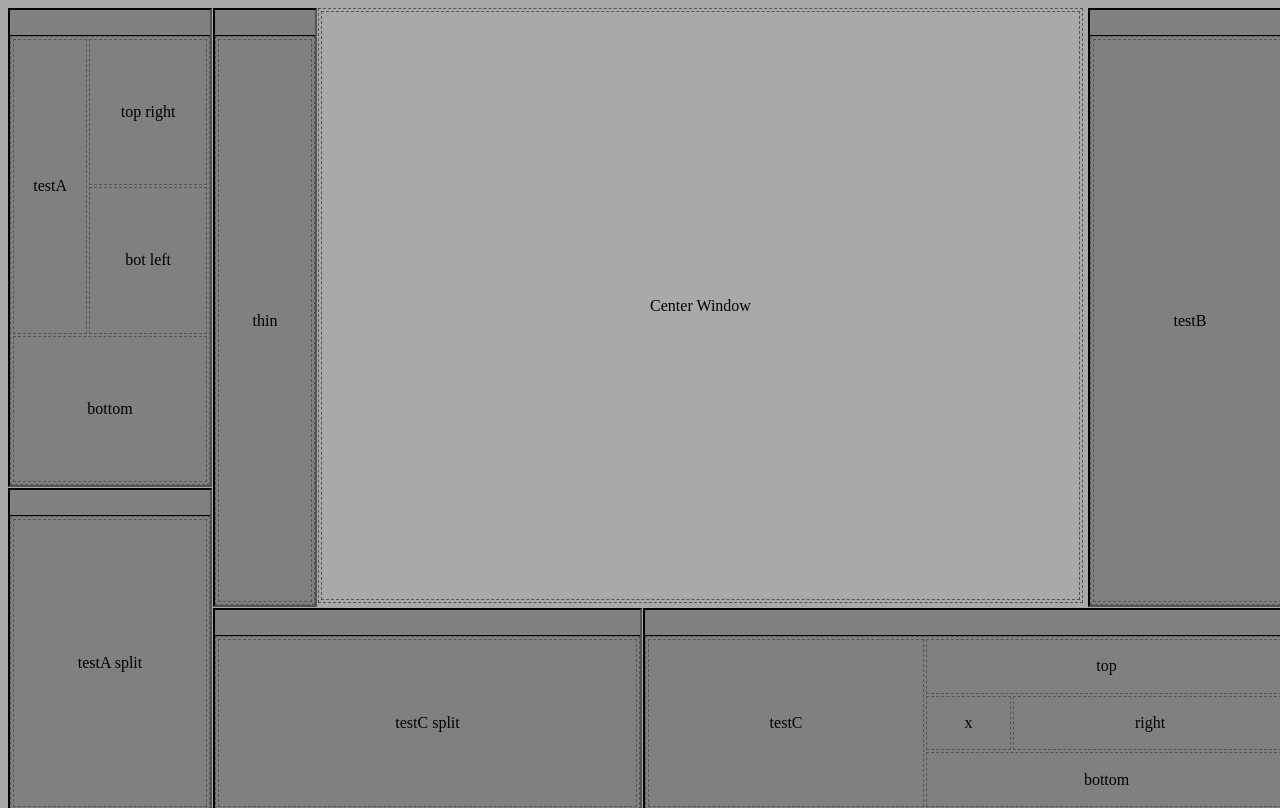
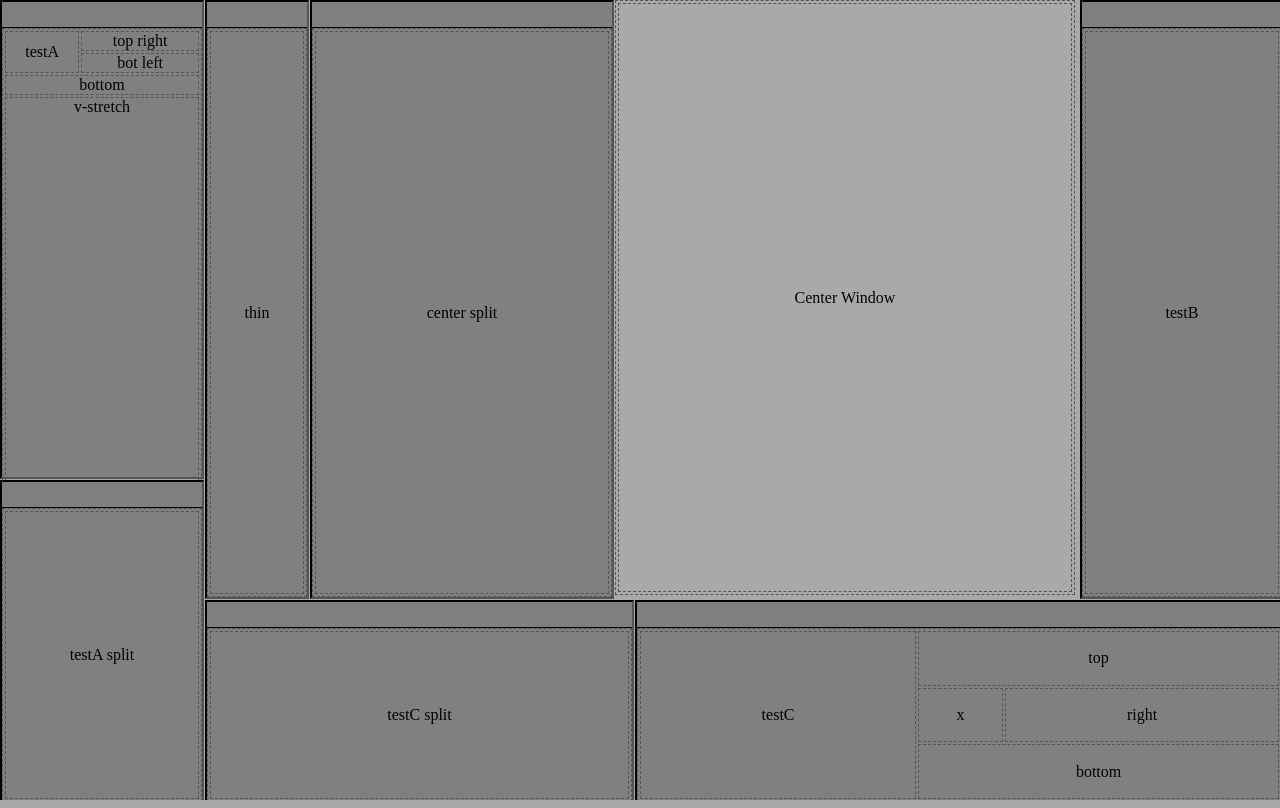
Before and after one commit to WebCabin/wcDocker, a plain HTML site: page index.html in a window 1280 px wide. Drawn offline with Linux system fonts and the light colour scheme.

Commit message:
-Fixed widget min/max size constraints. -Fixed main screen offset.

```diff
--- a/Code/dockwidget.js
+++ b/Code/dockwidget.js
@@ -14,8 +14,8 @@ function wcDockWidget($container, parent) {
   };
 
   this._minSize = {
-    x: Infinity,
-    y: Infinity,
+    x: 0,
+    y: 0,
   };
 
   this._maxSize = {
--- a/Code/framewidget.js
+++ b/Code/framewidget.js
@@ -82,10 +82,10 @@ wcFrameWidget.prototype = {
     };
 
     for (var i = 0; i < this._widgetList.length; ++i) {
-      if (size.x === -1 || size.x > this._widgetList[i].maxSize().x) {
+      if (size.x === Infinity || size.x > this._widgetList[i].maxSize().x) {
         size.x = this._widgetList[i].maxSize().x;
       }
-      if (size.y === -1 || size.y > this._widgetList[i].maxSize().y) {
+      if (size.y === Infinity || size.y > this._widgetList[i].maxSize().y) {
         size.y = this._widgetList[i].maxSize().y;
       }
     }
--- a/Code/mainwindow.js
+++ b/Code/mainwindow.js
@@ -231,12 +231,12 @@ wcMainWindow.prototype = {
     for (var i = 0; i < this._dockWidgetTypeList.length; ++i) {
       if (this._dockWidgetTypeList[i].name === typeName) {
         var widget = new wcDockWidget();
+        this._dockWidgetTypeList[i].create(widget);
         if (allowGroup) {
           this._addDockWidgetGrouped(widget, location, parentWidget);
         } else {
           this._addDockWidgetAlone(widget, location, parentWidget);
         }
-        this._dockWidgetTypeList[i].create(widget);
         return widget;
       }
     }
--- a/Code/splitter.js
+++ b/Code/splitter.js
@@ -56,11 +56,25 @@ wcSplitter.prototype = {
           size.x = width * this._pos;
         }
 
-        if (size.x > width) {
-          size.x = Math.max(this._pane[0].minSize().x, size.x);
-          size.x = Math.max(this._pane[1].minSize().x, size.x);
-          size.x = Math.min(this._pane[0].maxSize().x, size.x);
-          size.x = Math.min(this._pane[1].maxSize().x, size.x);
+        if (typeof this._pane[0].minSize === 'function') {
+          var minSize = this._pane[0].minSize();
+          if (minSize) {
+            size.x = Math.max(minSize.x, size.x);
+          }
+          var maxSize = this._pane[0].maxSize();
+          if (maxSize) {
+            size.x = Math.min(maxSize.x, size.x);
+          }
+        }
+        if (typeof this._pane[1].minSize === 'function') {
+          var minSize = this._pane[1].minSize();
+          if (minSize) {
+            size.x = Math.max(minSize.x, size.x);
+          }
+          var maxSize = this._pane[1].maxSize();
+          if (maxSize) {
+            size.x = Math.min(maxSize.x, size.x);
+          }
         }
 
         this.$pane[pane].css('width', size.x + 'px');
@@ -82,11 +96,25 @@ wcSplitter.prototype = {
           size.y = height * this._pos;
         }
 
-        if (size.y > height) {
-          size.y = Math.max(this._pane[0].minSize().y, size.y);
-          size.y = Math.max(this._pane[1].minSize().y, size.y);
-          size.y = Math.min(this._pane[0].maxSize().y, size.y);
-          size.y = Math.min(this._pane[1].maxSize().y, size.y);
+        if (typeof this._pane[0].minSize === 'function') {
+          var minSize = this._pane[0].minSize();
+          if (minSize) {
+            size.y = Math.max(minSize.y, size.y);
+          }
+          var maxSize = this._pane[0].maxSize();
+          if (maxSize) {
+            size.y = Math.min(maxSize.y, size.y);
+          }
+        }
+        if (typeof this._pane[1].minSize === 'function') {
+          var minSize = this._pane[1].minSize();
+          if (minSize) {
+            size.y = Math.max(minSize.y, size.y);
+          }
+          var maxSize = this._pane[1].maxSize();
+          if (maxSize) {
+            size.y = Math.min(maxSize.y, size.y);
+          }
         }
 
         this.$pane[pane].css('height', size.y + 'px');
@@ -130,38 +158,38 @@ wcSplitter.prototype = {
 
   // Gets the minimum size of the widget.
   minSize: function(x, y) {
-    var size = {
-      x: -1,
-      y: -1,
-    };
+    // Splitters will only enforce a size if both panes contain a frame
+    if (this._pane[0] && this._pane[0] instanceof wcFrameWidget &&
+        this._pane[1] && this._pane[1] instanceof wcFrameWidget) {
+      var size = this._pane[1].minSize();
+      if (!size) {
+        size = this._pane[0].minSize();
+      } else if (this._pane[0].minSize()) {
+        size.x = Math.max(this._pane[0].minSize().x, size.x);
+        size.y = Math.max(this._pane[0].minSize().y, size.y);
+      }
+      return size;
+    }
 
-    for (var i = 0; i < this._widgetList.length; ++i) {
-      if (size.x === -1 || size.x > this._widgetList[i].minSize().x) {
-        size.x = this._widgetList[i].minSize().x;
-      }
-      if (size.y === -1 || size.y > this._widgetList[i].minSize().y) {
-        size.y = this._widgetList[i].minSize().y;
-      }
-    }
-    return size;
+    return false;
   },
 
   // Gets the desired size of the widget.
   maxSize: function(x, y) {
-    var size = {
-      x: -1,
-      y: -1,
-    };
+    // Splitters will only enforce a size if both panes contain a frame
+    if (this._pane[0] && this._pane[0] instanceof wcFrameWidget &&
+        this._pane[1] && this._pane[1] instanceof wcFrameWidget) {
+      var size = this._pane[1].maxSize();
+      if (!size) {
+        size = this._pane[0].maxSize();
+      } else if (this._pane[0].maxSize()) {
+        size.x = Math.max(this._pane[0].maxSize().x, size.x);
+        size.y = Math.max(this._pane[0].maxSize().y, size.y);
+      }
+      return size;
+    }
 
-    for (var i = 0; i < this._widgetList.length; ++i) {
-      if (size.x === -1 || size.x > this._widgetList[i].maxSize().x) {
-        size.x = this._widgetList[i].maxSize().x;
-      }
-      if (size.y === -1 || size.y > this._widgetList[i].maxSize().y) {
-        size.y = this._widgetList[i].maxSize().y;
-      }
-    }
-    return size;
+    return false;
   },
 
   // Gets, or Sets a new container for this layout.
--- a/Code/style.css
+++ b/Code/style.css
@@ -3,6 +3,7 @@ html, body {
   height: 100%;
   overflow: hidden;
   position: relative;
+  margin: 0px;
 }
 
 .wcFrameWidget {
--- a/index.html
+++ b/index.html
@@ -25,6 +25,7 @@
             widget.layout().addItem($('<div style="text-align:center">top right</div>'), 1, 0);
             widget.layout().addItem($('<div style="text-align:center">bot left</div>'), 1, 1);
             widget.layout().addItem($('<div style="text-align:center">bottom</div>'), 0, 2, 2, 1);
+            widget.layout().addItem($('<div style="text-align:center;verticle-align:middle;height:999999px">v-stretch</div>'), 0, 3, 2);
           });
 
           wcWindow.newDockWidgetType('testB', function(widget) {
@@ -51,18 +52,34 @@
 
           wcWindow.newDockWidgetType('testA split', function(widget) {
             widget.layout().addItem($('<div style="text-align:center">testA split</div>'), 0, 0);
-            widget.size(10, 300);
+            widget.size(100, 300);
+            widget.minSize(200, 10);
           });
 
-          var widgetA = wcWindow.addDockWidget('testA', wcGLOBALS.DOCK_LOC.LEFT, false);
-          var widgetC = wcWindow.addDockWidget('testC', wcGLOBALS.DOCK_LOC.BOTTOM, false);
+          wcWindow.newDockWidgetType('center split', function(widget) {
+            widget.layout().addItem($('<div style="text-align:center">center split</div>'), 0, 0);
+            widget.size(300, 300);
+          });
 
-          wcWindow.addDockWidget('testA split', wcGLOBALS.DOCK_LOC.BOTTOM, false, widgetA);
-          wcWindow.addDockWidget('testC split', wcGLOBALS.DOCK_LOC.LEFT, false, widgetC);
+          var testA = wcWindow.addDockWidget('testA', wcGLOBALS.DOCK_LOC.LEFT, false);
+          wcWindow.update();
+
+          var testC = wcWindow.addDockWidget('testC', wcGLOBALS.DOCK_LOC.BOTTOM, false);
+          wcWindow.update();
+
+          wcWindow.addDockWidget('testA split', wcGLOBALS.DOCK_LOC.BOTTOM, false, testA);
+          wcWindow.update();
+
+          wcWindow.addDockWidget('testC split', wcGLOBALS.DOCK_LOC.LEFT, false, testC);
+          wcWindow.update();
 
           wcWindow.addDockWidget('testB', wcGLOBALS.DOCK_LOC.RIGHT, false);
+          wcWindow.update();
+
           wcWindow.addDockWidget('thin', wcGLOBALS.DOCK_LOC.LEFT, false);
+          wcWindow.update();
 
+          wcWindow.addDockWidget('center split', wcGLOBALS.DOCK_LOC.LEFT, false, wcWindow.center());
           wcWindow.update();
         }
       });
```
